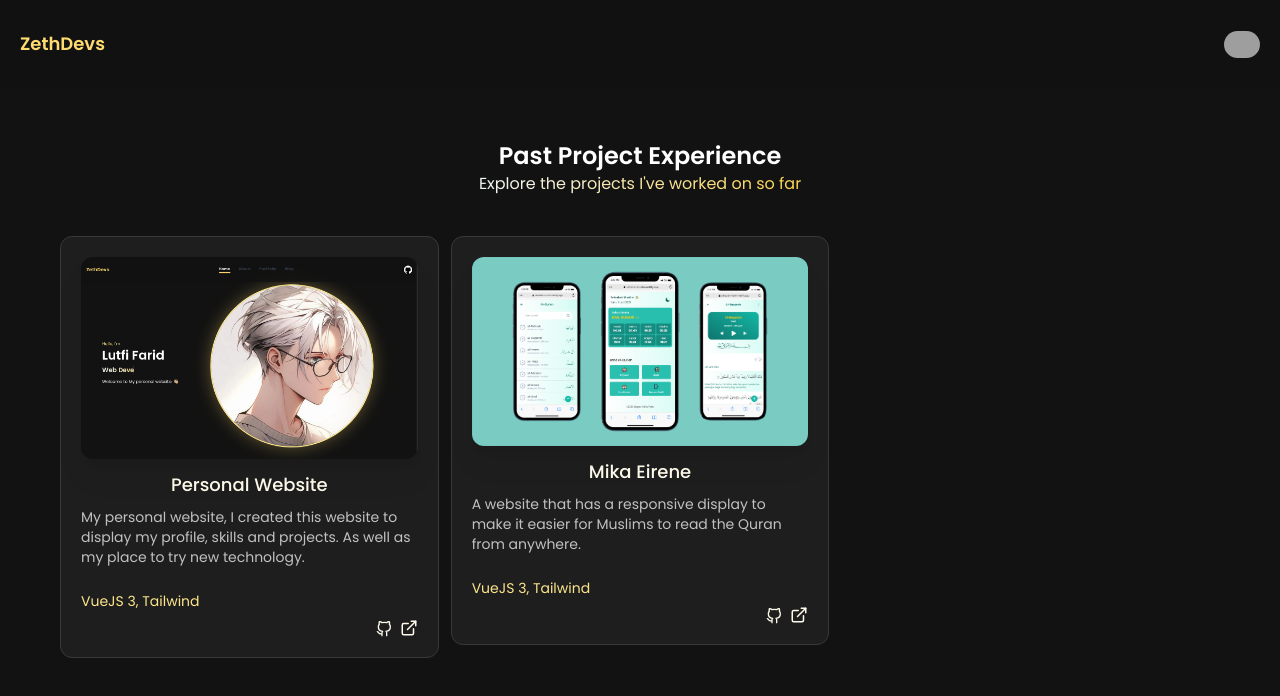
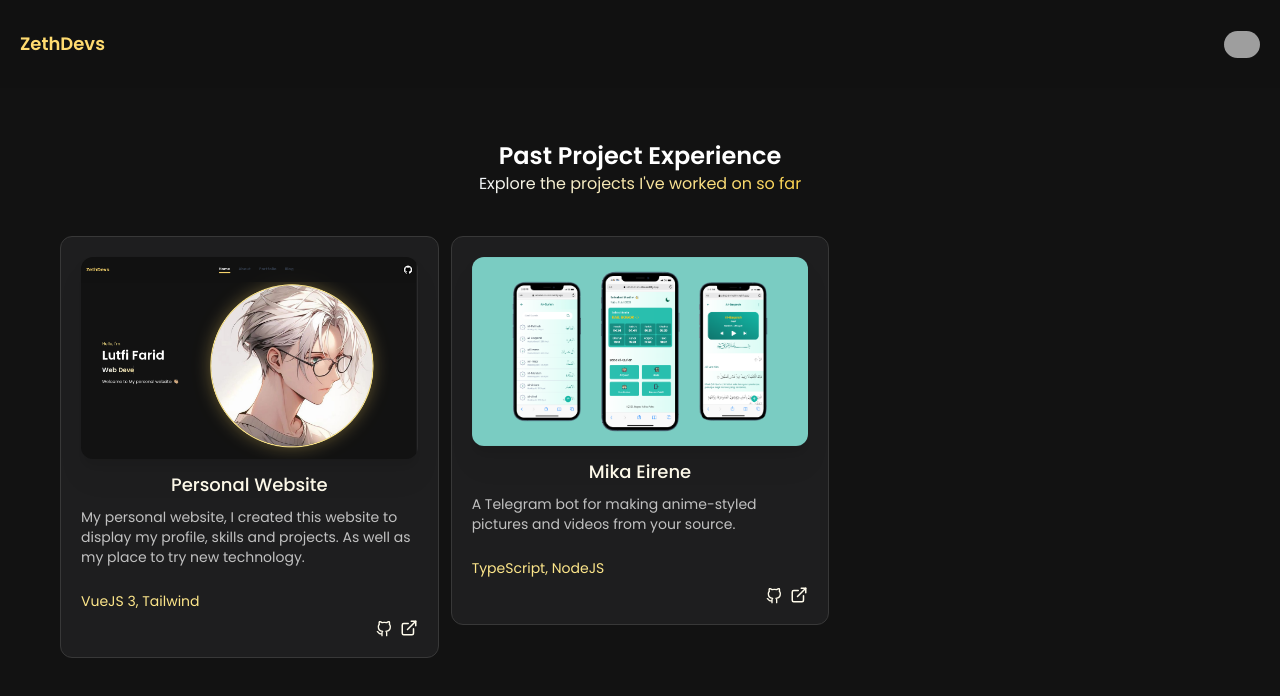
Before and after one commit to ZethDevs/My-Website, a Vue app: page /portfolio in a window 1280 px wide. Shown: the top 696 px of the page. Built offline with nearby package versions, Linux system fonts and the light colour scheme; grey boxes are pictures that could not be loaded.

Commit message:
Update PortfolioView.vue

```diff
--- a/src/views/PortfolioView.vue
+++ b/src/views/PortfolioView.vue
@@ -17,10 +17,10 @@ export default {
           id: 2,
           name: 'Mika Eirene',
          imageUrl: 'sahabatmuslim',
-         status: 'A website that has a responsive display to make it easier for Muslims to read the Quran from anywhere.',
-         tech: 'VueJS 3, Tailwind',
-          github: 'https://github.com/rakha-elctrnx/muslim-companion',
-          demo: 'https://sahabat-muslim.netlify.app/'
+         status: 'A Telegram bot for making anime-styled pictures and videos from your source.',
+         tech: 'TypeScript, NodeJS',
+          github: 'https://github.com/ZethDevs/Mika-Eirene',
+          demo: 'https://t.me/MikaEirene_bot'
        // },
        // {
        //   id: 3,
```
